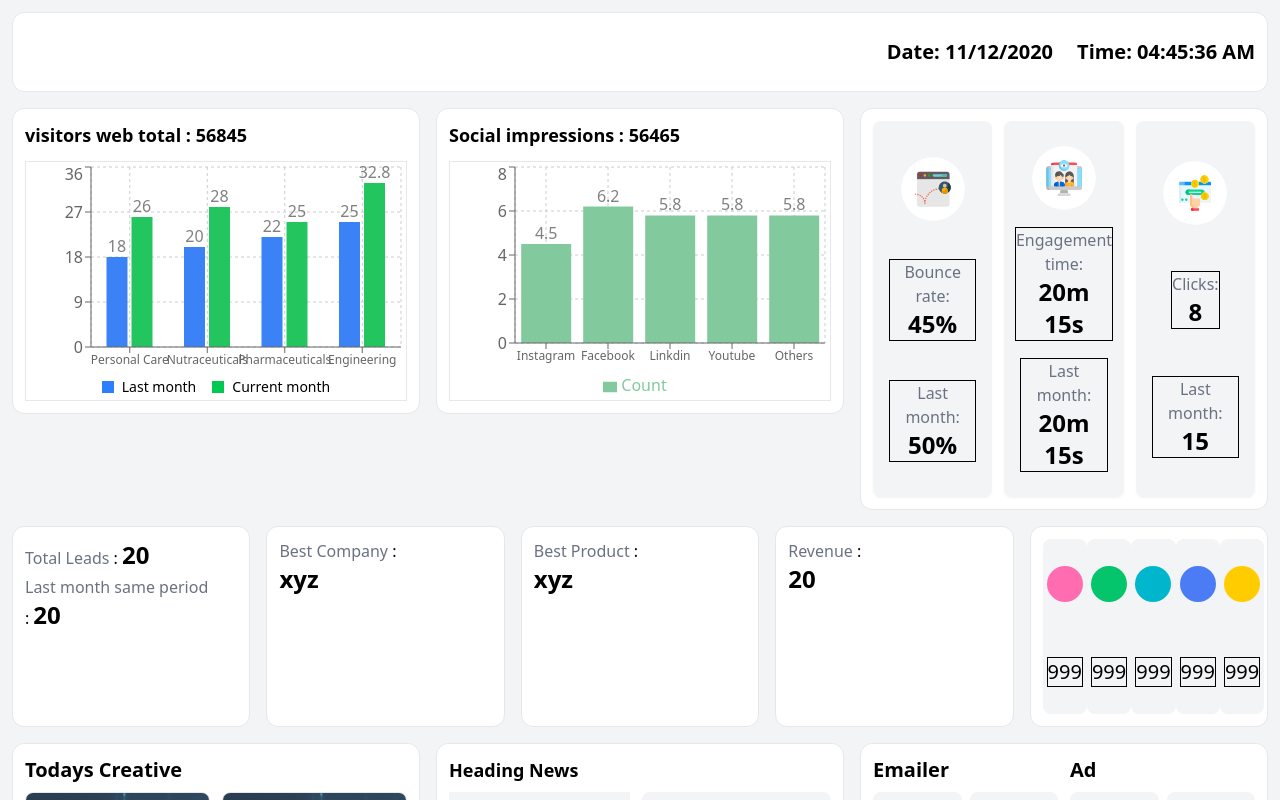
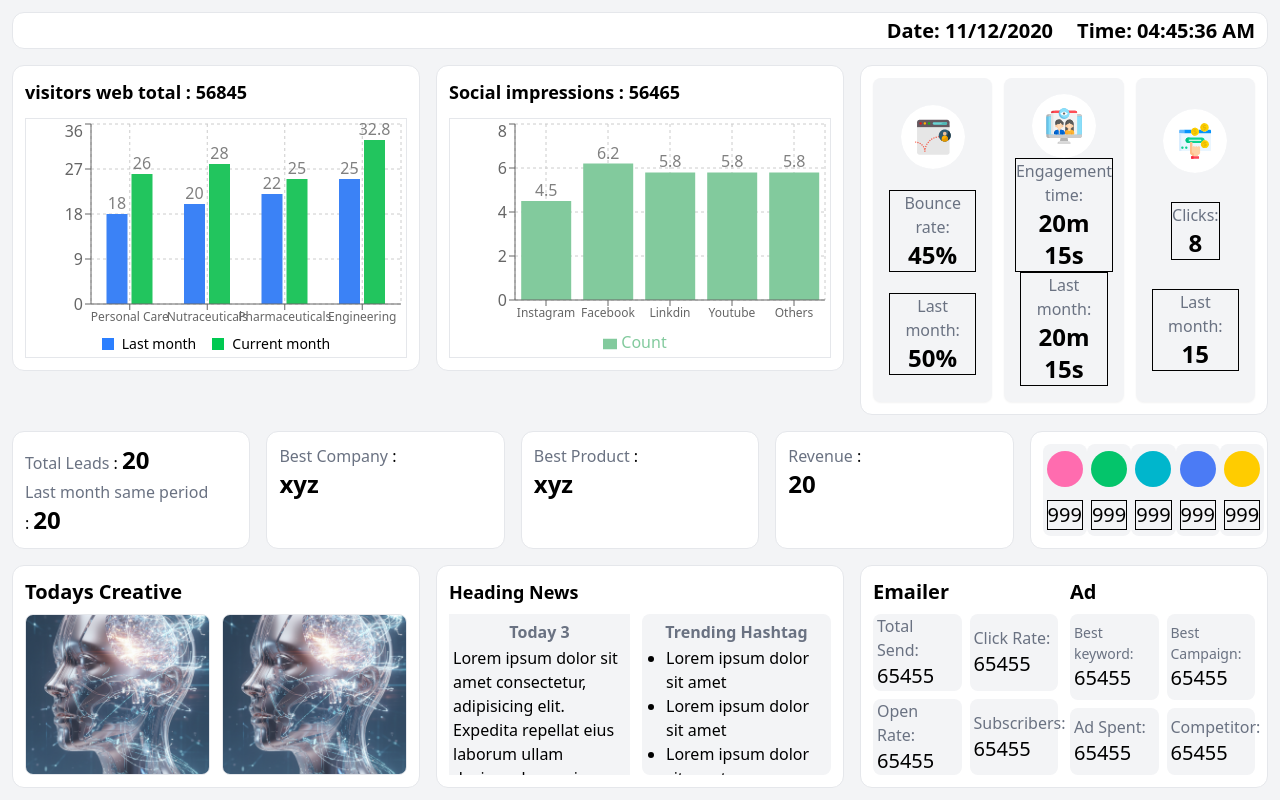
Before and after one commit to Amarjit-Gupta/next-js-dashboard, a Next.js app: page / in a window 1280 px wide. Shown: the top 800 px of the page. Built offline with nearby package versions, Linux system fonts and the light colour scheme.

Commit message:
first-commit

```diff
--- a/app/page.js
+++ b/app/page.js
@@ -126,7 +126,7 @@ import Total from "./Total/page";
 
 const App = () => {
   return (
-    <div className="min-h-screen bg-gray-100 p-3 grid grid-rows-[0.2fr_1fr_0.5fr_1.2fr]  gap-4">
+    <div className="h-screen bg-gray-100 p-3 grid grid-rows-[0.2fr_1fr_0.5fr_1.2fr]  gap-4">
 
       {/* HEADER */}
       <div className=" bg-white rounded-xl flex items-center border border-gray-200">
```
